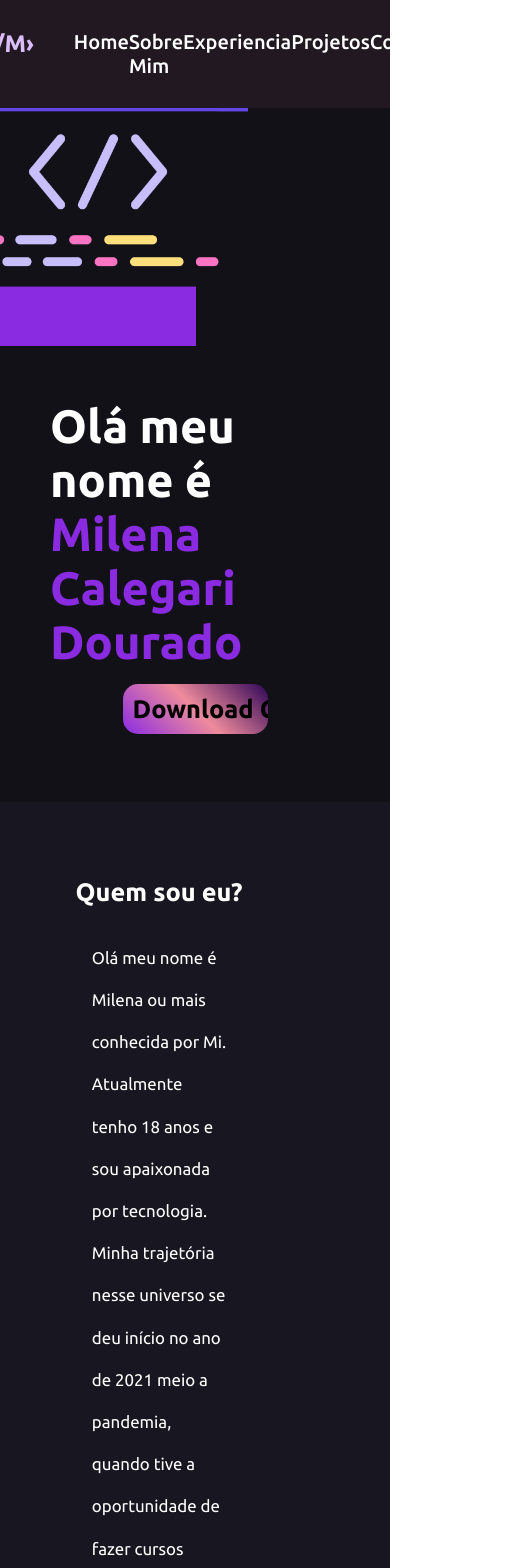
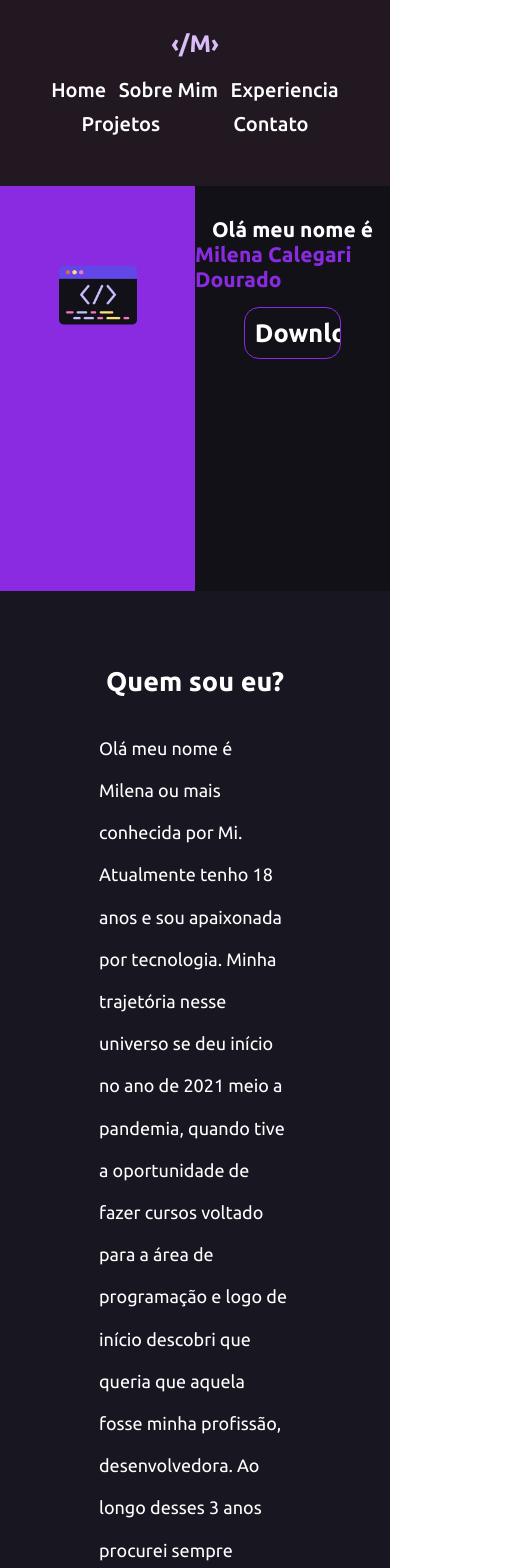
Before and after one commit to milena579/PortifolioReact, a React (Vite) app: page / in a window 390 px wide. Shown: the top 1568 px of the page, 518 px wide, since content can reach past the window. Built offline with nearby package versions, Linux system fonts and the light colour scheme.

Commit message:
responsividade quase pronta

```diff
--- a/src/App.jsx
+++ b/src/App.jsx
@@ -36,7 +36,7 @@ function App() {
             </div>
       </section>
       <section className={style.sobremim} id='sobremim'>
-                    <div className={style.pessoal}>
+            <div className={style.pessoal}>
                 <div className={style.textsobre}>
                     <h1>Quem sou eu?</h1>
                     <p>
@@ -46,7 +46,7 @@ function App() {
                         aprender cada vez mais e melhorar a cada dia, para que futuramente possa me tornar uma profissional influente no mundo da tecnologia.
                     </p>
                 </div>
-                <img src="../src/assets/picme.png" alt=""/>
+                <img src="../src/assets/picme.png" alt="" />
             </div>
             <h1>Acadêmico</h1>
             <div className={style.academico}>
--- a/src/App.module.css
+++ b/src/App.module.css
@@ -1,36 +1,35 @@
-*{
-    margin: 0;
-}
 
 .home{
     display: flex;
-    flex-direction: row;
     flex-wrap: wrap;
     height: 95vh;
+    width: 100%;
     background-color: var(--fundoHome);
+    align-items: center;
+    justify-content: center;
 }
+
 .picme{
     display: flex;
-    width:40%;
+    width:50%;
     background-color: var(--fundoVioleta);
     justify-content: center;
-    padding: 20px;
     align-items: center;
+    height: 100%;
+}
+.texthome{
+    width: 50%;
+    display: flex;
+    justify-content: center;
+    color: var(--corFonte);
+    flex-direction: column;
+    align-items: center;
+    font-size: 4vh;
 }
 
 .picme img{
-    width: 300px;
-}
-
-.texthome{
-    display: flex;
-    justify-content: center;
-    color: var(--corFonte);
-    font-size: 40px;
-    flex-direction: column;
-    align-items: center;
-    min-width: 50%;
-    padding: 50px;
+    max-width: 20vw;
+    height: auto;
 }
 
 .texthome h3{
@@ -40,10 +39,10 @@
 }
 
 .texthome input{
+    background-color: transparent;
     display: flex;
     align-items: center;
     justify-content: center;
-    background: linear-gradient(45deg, blueviolet, rgb(238, 139, 156), rgb(47, 5, 87));
     padding: 10px;
     border-radius: 15px;
     width: 50%;
@@ -52,12 +51,13 @@
     cursor: pointer;
     font-weight: 600;
     border: none;
+    border: solid 1px var(--fundoVioleta);
+    color: white;
 }
 
 .texthome input:hover{
-    opacity: 50%;
-    transition: all 200ms ease-in;
-    transform: scale(1.1);
+    background: linear-gradient(45deg, blueviolet, rgb(238, 139, 156), rgb(47, 5, 87));
+    border: none;
 }
 
 .nome{
@@ -91,7 +91,7 @@
     padding: 20px;
     gap: 20px;
     align-items: center;
-    font-size: 2vh;
+    font-size: large;
 }
 
 .textsobre p {
@@ -129,10 +129,12 @@
 }
 
 .cardacademico li {
-    font-size: 1vw;
     display: flex;
     justify-content: center;
-    line-height: 5vh;
+}
+.cardacademico img {
+    max-width: 15vw;
+    height: auto;
 }
 
 .experiencia{
@@ -198,7 +200,7 @@
     border: solid 1px var(--fundoVioleta);
     padding: 15px;
     border-radius: 10px;
-    max-width: 25%;
+    width: 35%;
     gap: 10px;
     margin: 10px;
     cursor: pointer;
@@ -215,6 +217,7 @@
     flex-direction: column;
     gap: 15px;
 }
+
 
 .contatos{
     color: var(--corFonte);
@@ -234,6 +237,7 @@
     justify-content: space-around;
     width: 100%;
     min-height: 40vh;
+    padding: 5px;
 }
 
 .contato span{
@@ -250,3 +254,62 @@
     border-bottom: var(--fundoVioleta) solid 2px;
     transition: all 200ms ease-in;
 }
+
+@media (width < 580px){
+    .contato a{
+        font-size: small;
+    }
+    .textsobre p{
+        display: flex;
+        flex-direction: row;
+        width: 100%;
+    }
+}
+
+@media (width < 800px){
+    .galeria{
+        .texthome{
+            font-size: x-small;
+        }
+        flex-direction: column;
+        justify-content: center;
+        align-items: center;
+    }
+    .card{
+        width: 80%;
+    }
+    .cardacademico{
+        width: 70%;
+
+    }
+    .cardacademico ul{
+        width: 100%;
+        font-size: medium;
+    }
+    .textsobre{
+        width: 100%;
+        align-items: center;
+        justify-content: center;
+    }
+    .textsobre p{
+        display: flex;
+        flex-direction: row;
+    }
+    .home{
+        height: 70vh;
+    }
+
+}
+@media (width < 1100px){
+    .sobremim img{
+        max-width: 40%;
+        height: auto;
+    }
+    .pessoal{
+        justify-content: center;
+        align-items: center;
+    }
+    .texthome{
+        font-size: large;
+    }
+}
--- a/src/index.css
+++ b/src/index.css
@@ -14,6 +14,8 @@
 }
 
 *{
+  margin: 0;
+  padding: 0;
   font-family: var(--fonte);
   scroll-behavior: smooth;
 }
@@ -36,6 +38,7 @@ nav ul{
   display: flex;
   justify-content: space-around;
   width: 100%;
+  flex-wrap: wrap;
 }
 
 nav h1{
@@ -59,3 +62,19 @@ nav a:hover{
   transform: scale(1.1);
   color: var(--corMenu);
 }
+
+@media (width < 770px){
+  nav{
+    flex-wrap: wrap;
+  }
+}
+
+@media (width < 650px){
+  nav ul{
+   font-size: small;
+   gap: 10px;
+   padding: 20px;
+   flex-wrap: wrap;
+  }
+
+}
```
